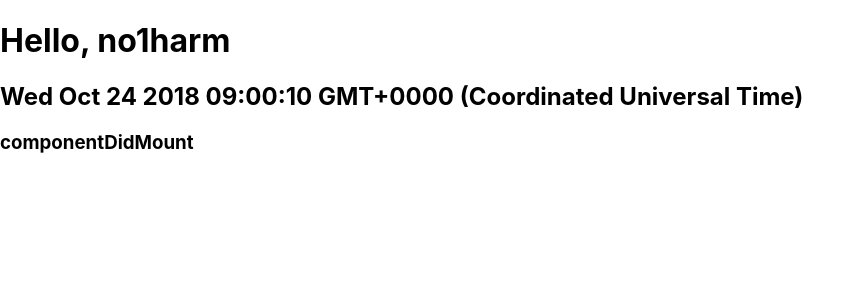
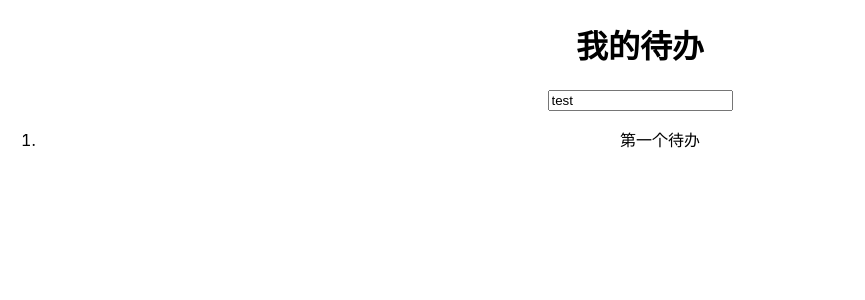
Before and after one commit to no1harm/react-todolist, a React (Create React App) app: page / in a window 1280 px wide. Shown: the top 300 px of the page, without its empty margins (0-865 px from the left). Built offline with nearby package versions, Linux system fonts and the light colour scheme.

Commit message:
完成基本骨架

```diff
--- a/src/App.js
+++ b/src/App.js
@@ -3,23 +3,29 @@
 import './App.css';
 
 class App extends Component {
+  constructor(props){
+    super(props)
+    this.state = {
+      newTodo: 'test',
+      todoList: [
+        {id:1, title:'第一个待办'}
+      ]
+    }
+  }
   render() {
+    let todos = this.state.todoList.map((item,index)=>{
+      return <li>{item.title}</li>
+    })
     return (
       <div className="App">
-        <header className="App-header">
-          <img src={logo} className="App-logo" alt="logo" />
-          <p>
-            Edit <code>src/App.js</code> and save to reload.
-          </p>
-          <a
-            className="App-link"
-            href="https://reactjs.org"
-            target="_blank"
-            rel="noopener noreferrer"
-          >
-            Learn React
-          </a>
-        </header>
+        <h1>我的待办</h1>
+        <div className="inputWrapper">
+          {/*注意 value= 后面不要加引号，加了你试下，会错*/}
+          <input type="text" value={this.state.newTodo}/>
+        </div>
+        <ol>
+          {todos}
+        </ol>
       </div>
     );
   }
--- a/src/index.js
+++ b/src/index.js
@@ -1,12 +1,12 @@
 import React from 'react';
 import ReactDOM from 'react-dom';
 import './index.css';
-// import App from './App';
-import Welcome from './components/Welcome'
+import App from './App';
+// import Welcome from './components/Welcome'
 import * as serviceWorker from './serviceWorker';
 
 ReactDOM.render(
-  <Welcome name="no1harm"/>,
+  <App/>,
   document.getElementById('root')
 )
 
```
